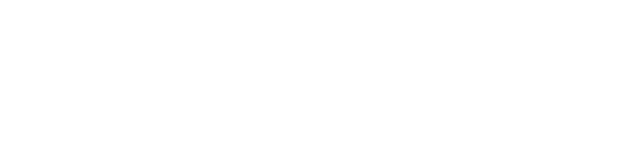
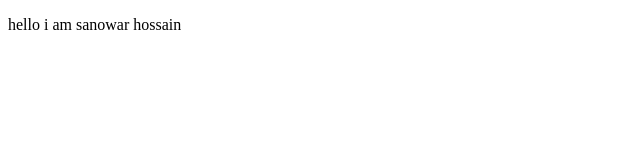
Before and after one commit to cSanowar/San, a plain HTML site: page index.html in a window 1280 px wide. Shown: the whole page, without its empty margins (0-640 px from the left). Drawn offline with Linux system fonts and the light colour scheme.

Commit message:
first commit

```diff
--- a/index.html
+++ b/index.html
@@ -7,6 +7,6 @@
     <title>Document</title>
 </head>
 <body>
-
+    <p>hello i am sanowar hossain</p>
 </body>
 </html>
```
